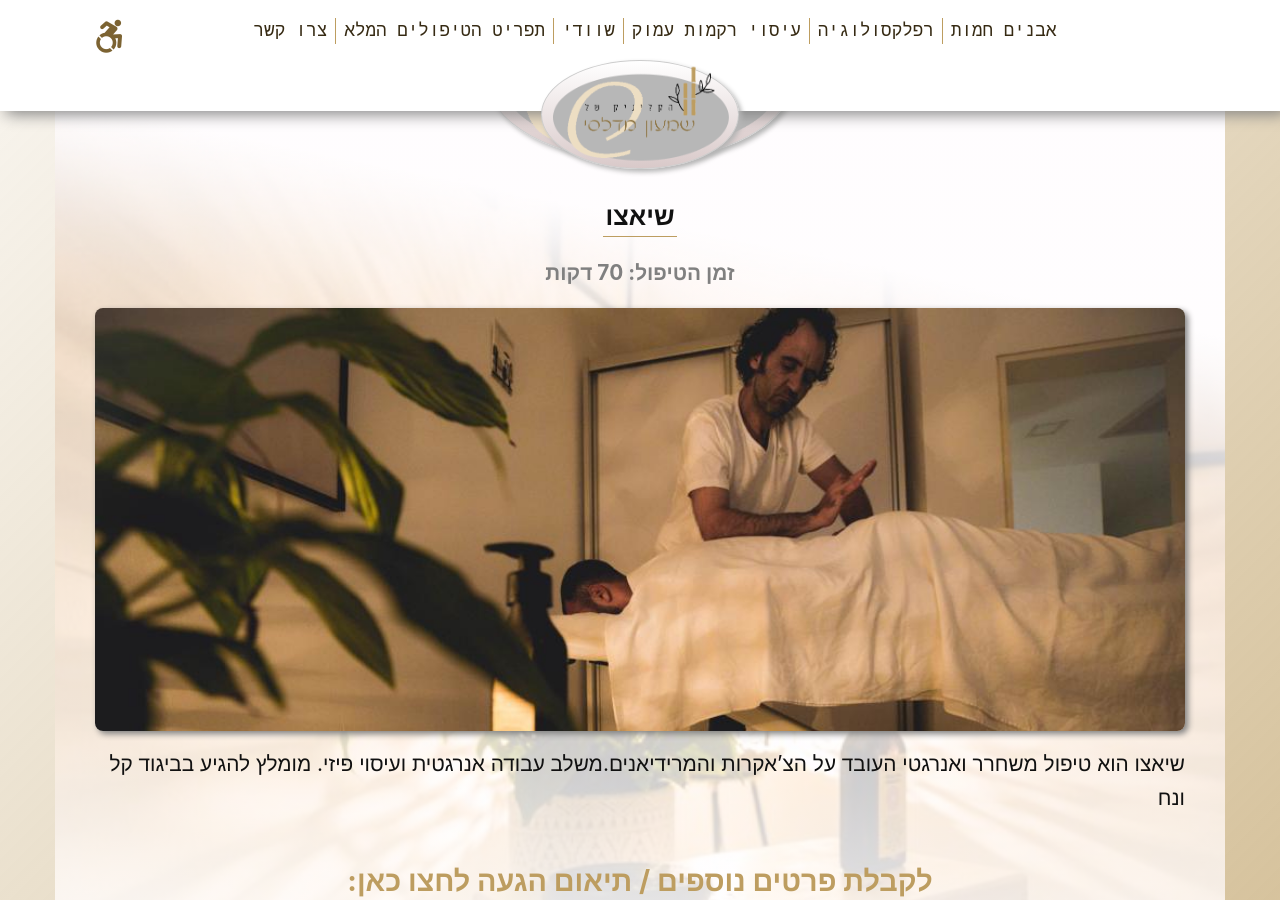
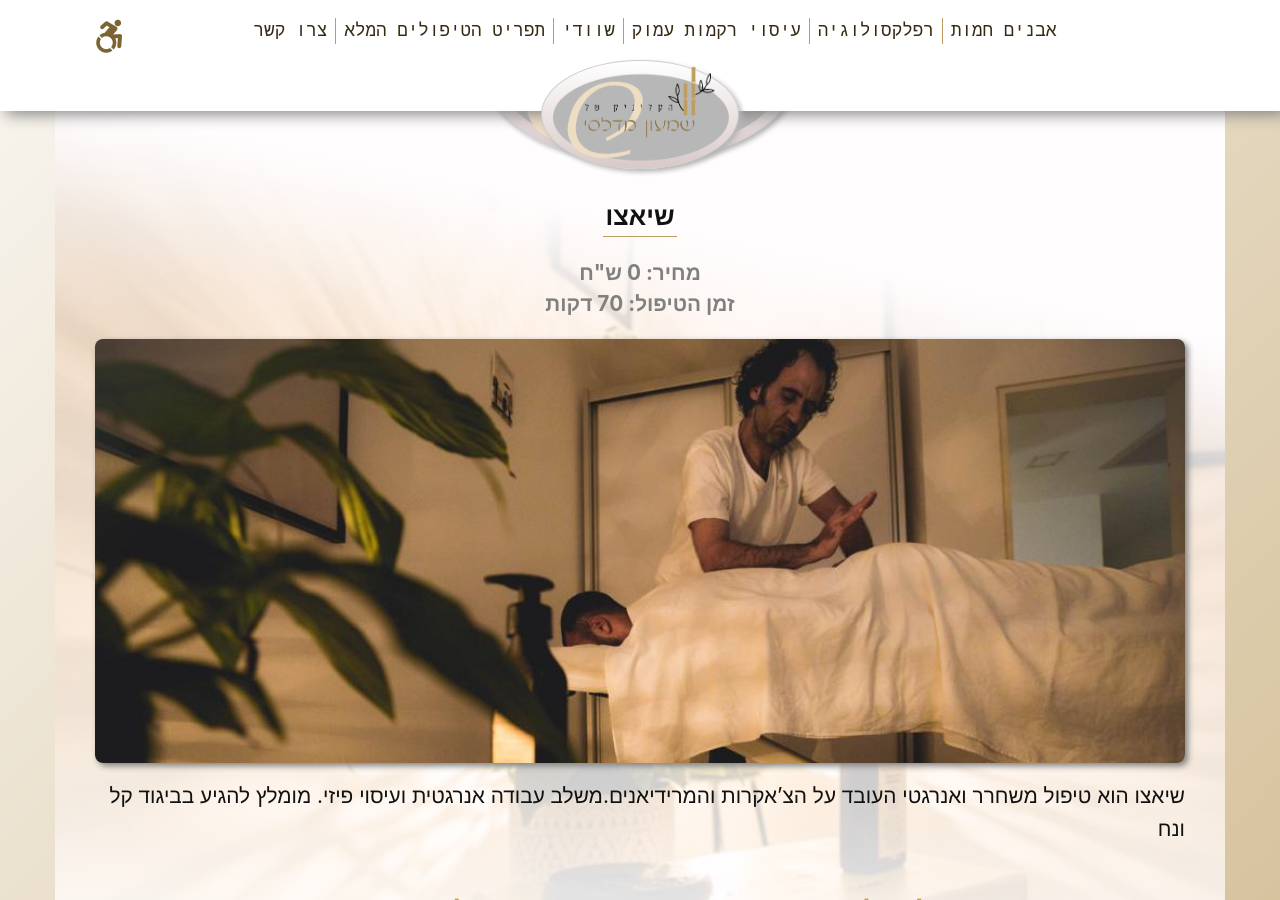
Before and after one commit to shimonido8/shimon-clinic, a Jekyll site: the page built from my_collections/_treatments/shiatsu.md, in a window 1280 px wide and 900 px high, scrolled down 402 px. Built offline with Jekyll 4.4.1, drawn with Linux system fonts in a browser that asks for light colours.

Commit message:
Update from Forestry.io shimon medalsi updated my_collections/_treatments/shiatsu.md

```diff
--- a/my_collections/_treatments/shiatsu.md
+++ b/my_collections/_treatments/shiatsu.md
@@ -2,15 +2,15 @@
 name: shiatsu
 permalink: shiatsu
 title: שיאצו
-description: "
+description: " שיאצו הוא טיפול משחרר ואנרגטי העובד על הצ'אקרות והמרידיאנים.משלב עבודה
+  אנרגטית ועיסוי פיזי. מומלץ להגיע בביגוד קל ונח "
+time: "70"
+price_not: '250'
+img: treatment-banner-shiatsu.jpg
+price: "0"
+meta_keywords: ''
+meta_description: ''
+
+---
 שיאצו הוא טיפול משחרר ואנרגטי העובד על הצ'אקרות והמרידיאנים.משלב עבודה אנרגטית ועיסוי פיזי.
 מומלץ להגיע בביגוד קל ונח
-"
-
-time: 70
-price_not: 250
-img: treatment-banner-shiatsu.jpg
----
-
-שיאצו הוא טיפול משחרר ואנרגטי העובד על הצ'אקרות והמרידיאנים.משלב עבודה אנרגטית ועיסוי פיזי.
-מומלץ להגיע בביגוד קל ונח
```
Also changed, not shown: .forestry/front_matter/templates/treatment.yml.
